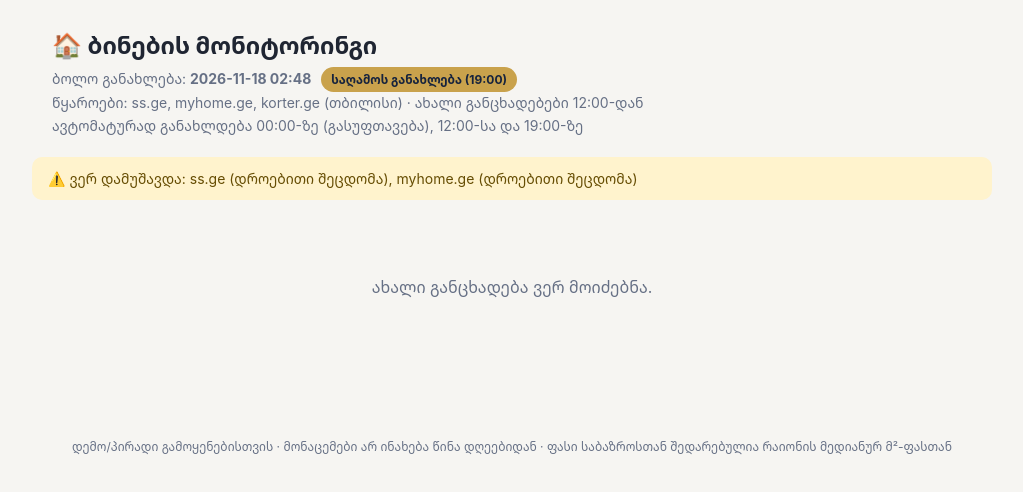
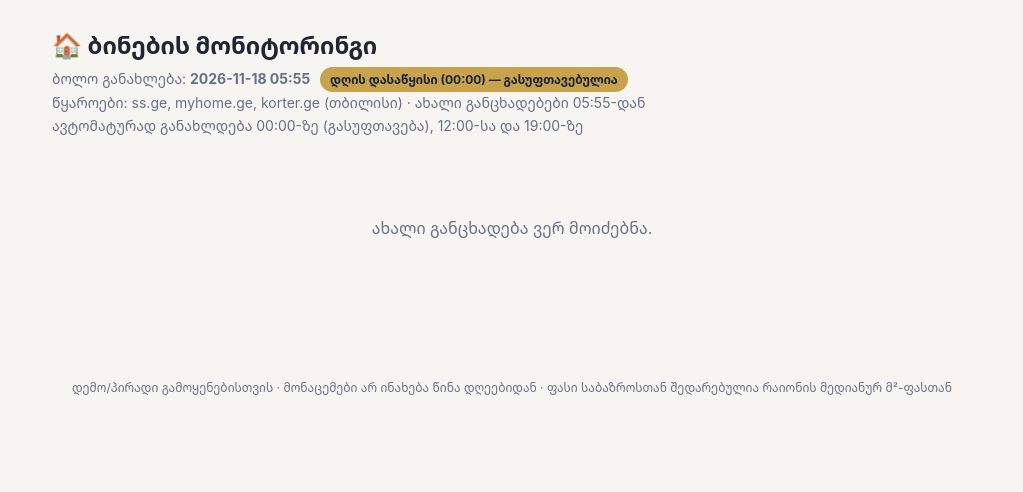
Before and after one commit to gtughushi97-cloud/Real_Estate_pupu, a plain HTML site: page docs/index.html in a window 1280 px wide. Shown: the whole page, without its empty margins (128-1151 px from the left). Drawn offline with Linux system fonts and the light colour scheme.

Commit message:
Update listings (midnight)

```diff
--- a/docs/index.html
+++ b/docs/index.html
@@ -210,13 +210,13 @@
 <header>
   <h1>🏠 ბინების მონიტორინგი</h1>
   <div class="meta">
-    ბოლო განახლება: <strong>2026-11-18 02:48</strong>
-    <span class="badge">საღამოს განახლება (19:00)</span><br />
-    წყაროები: ss.ge, myhome.ge, korter.ge (თბილისი) · ახალი განცხადებები 12:00-დან<br />
+    ბოლო განახლება: <strong>2026-11-18 05:55</strong>
+    <span class="badge">დღის დასაწყისი (00:00) — გასუფთავებულია</span><br />
+    წყაროები: ss.ge, myhome.ge, korter.ge (თბილისი) · ახალი განცხადებები 05:55-დან<br />
     ავტომატურად განახლდება 00:00-ზე (გასუფთავება), 12:00-სა და 19:00-ზე
   </div>
 </header>
-<div class="warning">⚠️ ვერ დამუშავდა: ss.ge (დროებითი შეცდომა), myhome.ge (დროებითი შეცდომა)</div>
+
 <main>
 
 <div class="empty">ახალი განცხადება ვერ მოიძებნა.</div>
```
